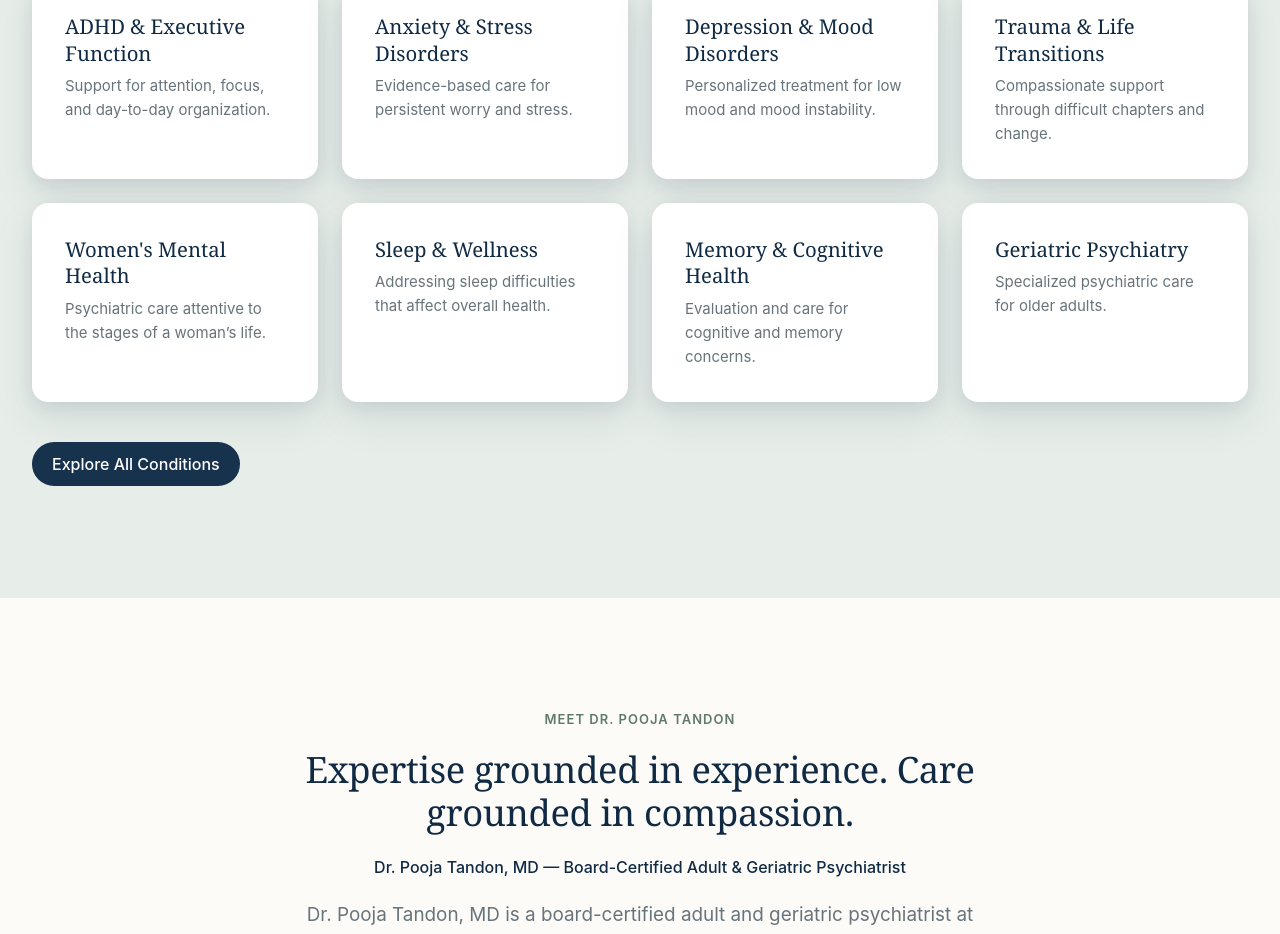
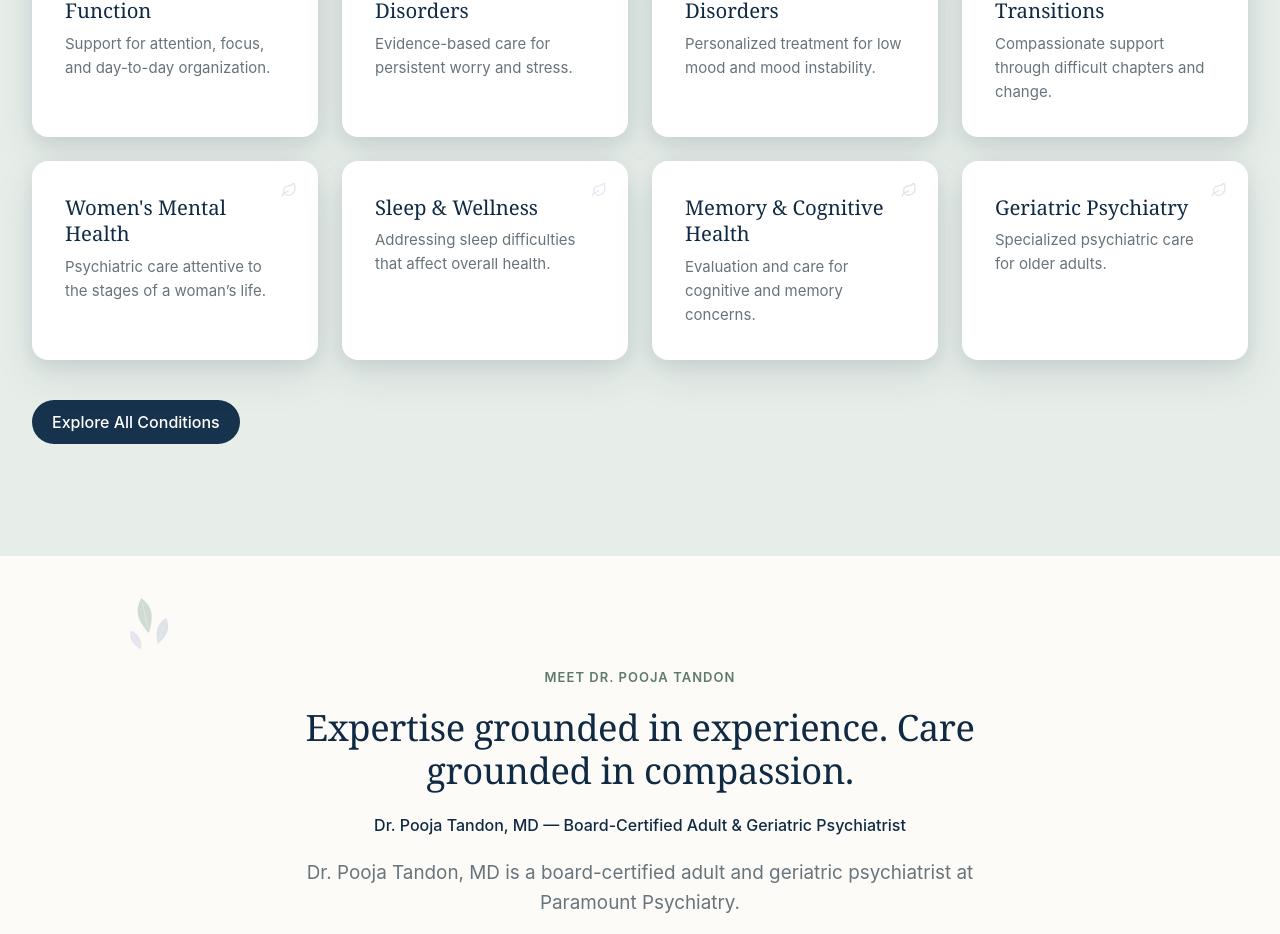
Before and after one commit to Shubham-code05/Paramount-Psychiatry, a React (Vite) app in the folder client/: page / in a window 1280 px wide. Shown: the part 1816-2750 px from the top of the page. Built offline with nearby package versions, Linux system fonts and the light colour scheme.

Commit message:
Initial commit

```diff
--- /dev/null
+++ b/client/src/components/decor/Leaf.jsx
@@ -0,0 +1,63 @@
+import { motion, useReducedMotion } from 'framer-motion';
+import { cn } from '../../lib/cn';
+
+// A single stylized leaf blade, colored from the logo's botanical palette.
+// Purely decorative — always aria-hidden, never carries content.
+const fills = {
+  sage: 'var(--color-sage)',
+  blue: 'var(--color-blue-accent)',
+  lavender: 'var(--color-lavender-accent)',
+  gold: 'var(--color-gold)',
+};
+
+// animate: 'float' = slow continuous drift (ambient, always-on decoration),
+// 'reveal' = one-time gentle fade/scale/rotate-in when scrolled into view,
+// 'none' = static.
+export default function Leaf({
+  color = 'sage',
+  size = 28,
+  rotate = 0,
+  flip = false,
+  opacity = 0.5,
+  animate = 'float',
+  delay = 0,
+  className,
+}) {
+  const shouldReduceMotion = useReducedMotion();
+  const fill = fills[color] ?? color;
+  const skipMotion = shouldReduceMotion || animate === 'none';
+
+  const motionProps = skipMotion
+    ? {}
+    : animate === 'reveal'
+      ? {
+          initial: { opacity: 0, scale: 0.85, rotate: rotate - 6 },
+          whileInView: { opacity, scale: 1, rotate },
+          viewport: { once: true, margin: '-60px' },
+          transition: { duration: 0.9, ease: [0.16, 1, 0.3, 1], delay },
+        }
+      : {
+          animate: { y: [0, -8, 0], rotate: [rotate, rotate + 4, rotate] },
+          transition: { duration: 7, repeat: Infinity, ease: 'easeInOut', delay },
+        };
+
+  return (
+    <motion.svg
+      aria-hidden="true"
+      focusable="false"
+      viewBox="0 0 32 48"
+      width={size}
+      height={size * 1.5}
+      style={{
+        opacity: !skipMotion && animate === 'reveal' ? undefined : opacity,
+        transform: flip ? 'scaleX(-1)' : undefined,
+        rotate: skipMotion ? `${rotate}deg` : undefined,
+      }}
+      className={cn('pointer-events-none', className)}
+      {...motionProps}
+    >
+      <path d="M16 2C25 13 29 24 16 46C3 24 7 13 16 2Z" fill={fill} />
+      <path d="M16 9V39" stroke="white" strokeOpacity="0.35" strokeWidth="1" strokeLinecap="round" />
+    </motion.svg>
+  );
+}
--- /dev/null
+++ b/client/src/components/decor/LeafCluster.jsx
@@ -0,0 +1,44 @@
+import Leaf from './Leaf';
+
+// A small botanical sprig — 2-3 overlapping leaves echoing the logo's leaf
+// cluster. Purely decorative; the caller positions the whole cluster via
+// `className` on the outer wrapper (e.g. "absolute top-6 right-6 hidden
+// lg:block") — kept separate from the inner `relative` box so the two
+// `position` utilities never collide on one element.
+export default function LeafCluster({ className, animate = 'float', flip = false }) {
+  return (
+    <div className={className} aria-hidden="true">
+      <div className="relative h-16 w-14">
+        <Leaf
+          color="sage"
+          size={26}
+          rotate={flip ? 12 : -12}
+          opacity={0.5}
+          animate={animate}
+          flip={flip}
+          className="absolute top-0 left-1"
+        />
+        <Leaf
+          color="blue"
+          size={20}
+          rotate={flip ? -18 : 18}
+          opacity={0.4}
+          animate={animate}
+          delay={1.4}
+          flip={flip}
+          className="absolute top-5 left-6"
+        />
+        <Leaf
+          color="lavender"
+          size={16}
+          rotate={flip ? 30 : -30}
+          opacity={0.38}
+          animate={animate}
+          delay={2.3}
+          flip={flip}
+          className="absolute top-8 left-0"
+        />
+      </div>
+    </div>
+  );
+}
--- a/client/src/components/home/ConditionsPreview.jsx
+++ b/client/src/components/home/ConditionsPreview.jsx
@@ -1,3 +1,4 @@
+import { Leaf } from 'lucide-react';
 import { motion, useReducedMotion } from 'framer-motion';
 import Section from '../ui/Section';
 import SectionHeading from '../ui/SectionHeading';
@@ -5,6 +6,10 @@ import Card from '../ui/Card';
 import Button from '../ui/Button';
 import { conditionsPreview } from '../../data/home';
 import { fadeUp, staggerContainer } from '../../lib/motion';
+
+// Cycled per card for a subtle, varied botanical accent — never a strong
+// per-card background color, just a small tinted leaf mark.
+const accentColors = ['text-sage', 'text-blue-accent', 'text-lavender-accent'];
 
 export default function ConditionsPreview() {
   const shouldReduceMotion = useReducedMotion();
@@ -30,9 +35,14 @@ export default function ConditionsPreview() {
           variants={staggerContainer}
           className="grid grid-cols-1 gap-6 sm:grid-cols-2 lg:grid-cols-4"
         >
-          {conditionsPreview.items.map((item) => (
+          {conditionsPreview.items.map((item, index) => (
             <motion.div key={item.title} variants={fadeUp}>
-              <Card variant="elevated" className="h-full">
+              <Card variant="elevated" className="h-full relative">
+                <Leaf
+                  className={`absolute top-5 right-5 opacity-40 ${accentColors[index % accentColors.length]}`}
+                  size={16}
+                  aria-hidden="true"
+                />
                 <h3 className="text-h4">{item.title}</h3>
                 <p className="text-body-sm text-muted mt-2">{item.description}</p>
               </Card>
--- a/client/src/components/home/DoctorSection.jsx
+++ b/client/src/components/home/DoctorSection.jsx
@@ -4,12 +4,22 @@ import Button from '../ui/Button';
 import { doctor } from '../../data/home';
 import site from '../../data/site';
 import { fadeUp } from '../../lib/motion';
+import LeafCluster from '../decor/LeafCluster';
 
 export default function DoctorSection() {
   const shouldReduceMotion = useReducedMotion();
 
   return (
-    <Section spacing="lg" background="warm">
+    <Section spacing="lg" background="warm" className="relative overflow-hidden">
+      <LeafCluster
+        animate="reveal"
+        className="hidden lg:block absolute top-10 left-[6%] xl:left-[10%]"
+      />
+      <LeafCluster
+        animate="reveal"
+        flip
+        className="hidden lg:block absolute bottom-10 right-[6%] xl:right-[10%]"
+      />
       <motion.div
         initial={shouldReduceMotion ? false : 'hidden'}
         whileInView="visible"
--- a/client/src/components/home/Hero.jsx
+++ b/client/src/components/home/Hero.jsx
@@ -4,6 +4,7 @@ import Button from '../ui/Button';
 import AppointmentButton from '../shared/AppointmentButton';
 import { hero } from '../../data/home';
 import { fadeUp } from '../../lib/motion';
+import LeafCluster from '../decor/LeafCluster';
 
 export default function Hero() {
   const shouldReduceMotion = useReducedMotion();
@@ -17,7 +18,6 @@ export default function Hero() {
           variants={fadeUp}
           className="flex flex-col gap-6"
         >
-          <span className="text-eyebrow uppercase text-sage-deep font-semibold">{hero.eyebrow}</span>
           <h1 className="text-display text-navy-deep">{hero.headline}</h1>
           <p className="text-body-lg text-muted max-w-xl">{hero.subcopy}</p>
           <div className="flex flex-wrap gap-3 pt-2">
@@ -35,6 +35,7 @@ export default function Hero() {
           className="relative mx-auto flex aspect-[2/1] w-full max-w-56 items-center justify-center sm:max-w-64 lg:aspect-square lg:max-w-md"
         >
           <div className="absolute -bottom-3 -left-3 h-14 w-14 rounded-[42%_58%_60%_40%/38%_62%_38%_62%] bg-lavender-soft lg:-bottom-4 lg:-left-4 lg:h-20 lg:w-20" aria-hidden="true" />
+          <LeafCluster className="hidden sm:block absolute -top-4 -right-2 lg:-top-6 lg:right-0" />
           <div className="absolute inset-3 lg:inset-6 rounded-[60%_40%_32%_68%/62%_36%_64%_38%] bg-sage-soft" aria-hidden="true" />
           <div className="absolute inset-0 rounded-[38%_62%_64%_36%/42%_68%_32%_58%] bg-blue-soft opacity-80" aria-hidden="true" />
           <div className="absolute inset-6 lg:inset-12 rounded-4xl bg-white-warm shadow-elevated" aria-hidden="true" />
--- a/client/src/components/home/ServicesPreview.jsx
+++ b/client/src/components/home/ServicesPreview.jsx
@@ -3,6 +3,7 @@ import Section from '../ui/Section';
 import SectionHeading from '../ui/SectionHeading';
 import Card from '../ui/Card';
 import Button from '../ui/Button';
+import Leaf from '../decor/Leaf';
 import { servicesPreview } from '../../data/home';
 import { fadeUp, staggerContainer } from '../../lib/motion';
 
@@ -10,7 +11,15 @@ export default function ServicesPreview() {
   const shouldReduceMotion = useReducedMotion();
 
   return (
-    <Section spacing="lg" background="sage-soft">
+    <Section spacing="lg" background="sage-soft" className="relative overflow-hidden">
+      <Leaf
+        color="gold"
+        size={20}
+        rotate={-15}
+        opacity={0.35}
+        animate="reveal"
+        className="hidden lg:block absolute top-8 right-[8%] xl:right-[12%]"
+      />
       <div className="flex flex-col gap-10">
         <SectionHeading
           eyebrow={servicesPreview.eyebrow}
--- a/client/src/data/home.js
+++ b/client/src/data/home.js
@@ -2,11 +2,10 @@
 // Copy is intentionally conservative: no invented credentials, awards,
 // statistics, testimonials, or insurance names beyond what has been supplied.
 
-import { HeartPulse, Wind, Users2, ShieldCheck, Stethoscope, Sparkles, Laptop2, ClipboardList, FileText } from 'lucide-react';
+import { HeartPulse, Users2, ShieldCheck, Stethoscope, Sparkles, Laptop2, ClipboardList, FileText } from 'lucide-react';
 import coreValues from './values';
 
 export const hero = {
-  eyebrow: 'Paramount Psychiatry',
   headline: 'Where compassionate listening meets evidence-based psychiatry.',
   subcopy:
     'Thoughtful, personalized psychiatric care designed around the whole person—not just the symptoms.',
@@ -135,13 +134,12 @@ export const servicesPreview = {
 export const access = {
   eyebrow: 'Access to Care',
   heading: 'Convenient, secure access to psychiatric care.',
-  body: 'Paramount Psychiatry offers in-person care in New Jersey along with secure telepsychiatry, including telepsychiatry availability in New York where applicable — designed to make consistent, ongoing care more convenient.',
+  body: 'Paramount Psychiatry provides both in-person care and secure telepsychiatry services in New Jersey and New York — designed to make consistent, ongoing care more convenient.',
   cta: 'Learn More',
   ctaLink: '/contact',
   points: [
-    { icon: HeartPulse, label: 'In-person care in New Jersey' },
-    { icon: Laptop2, label: 'Secure telepsychiatry' },
-    { icon: Wind, label: 'New York telepsychiatry, where applicable' },
+    { icon: HeartPulse, label: 'In-person care in New Jersey and New York' },
+    { icon: Laptop2, label: 'Secure telepsychiatry in New Jersey and New York' },
   ],
 };
 
--- a/client/src/index.css
+++ b/client/src/index.css
@@ -16,6 +16,10 @@
   --color-navy-deep: #102a43;
   --color-blue-soft: #dceaf2;
   --color-blue-soft-hover: #c9e1ec;
+  /* Blue-accent mirrors the lavender-accent pattern: a visible, slightly
+     deeper blue for small decorative marks (leaf accents) — blue-soft
+     stays reserved for pale wash backgrounds. */
+  --color-blue-accent: #b0c0d0;
   --color-sage: #a8bdae;
   --color-sage-hover: #97aa9d;
   --color-sage-soft: #e7eee9;
@@ -29,6 +33,9 @@
   --color-lavender-soft: #ece7f5;
   --color-lavender-accent: #c9bfe0;
   --color-lavender-deep: #7c6a9e;
+  /* Gold is a small-accent-only color, echoing the logo's gold ring/dot —
+     never a background or primary UI color. */
+  --color-gold: #d4a83a;
   --color-ivory: #f8f6f1;
   --color-white-warm: #fcfbf8;
   --color-charcoal: #24313a;
--- a/client/src/pages/HomePage.jsx
+++ b/client/src/pages/HomePage.jsx
@@ -24,7 +24,7 @@ export default function HomePage() {
       <ServicesPreview />
       <AccessSection />
       <InsurancePreview />
-      <FinalCta eyebrow={null} body={finalCta.body} />
+      <FinalCta eyebrow={null} body={finalCta.body} decorate />
     </>
   );
 }
```
Also changed, not shown: client/src/components/shared/FinalCta.jsx (+12 -2 lines).
